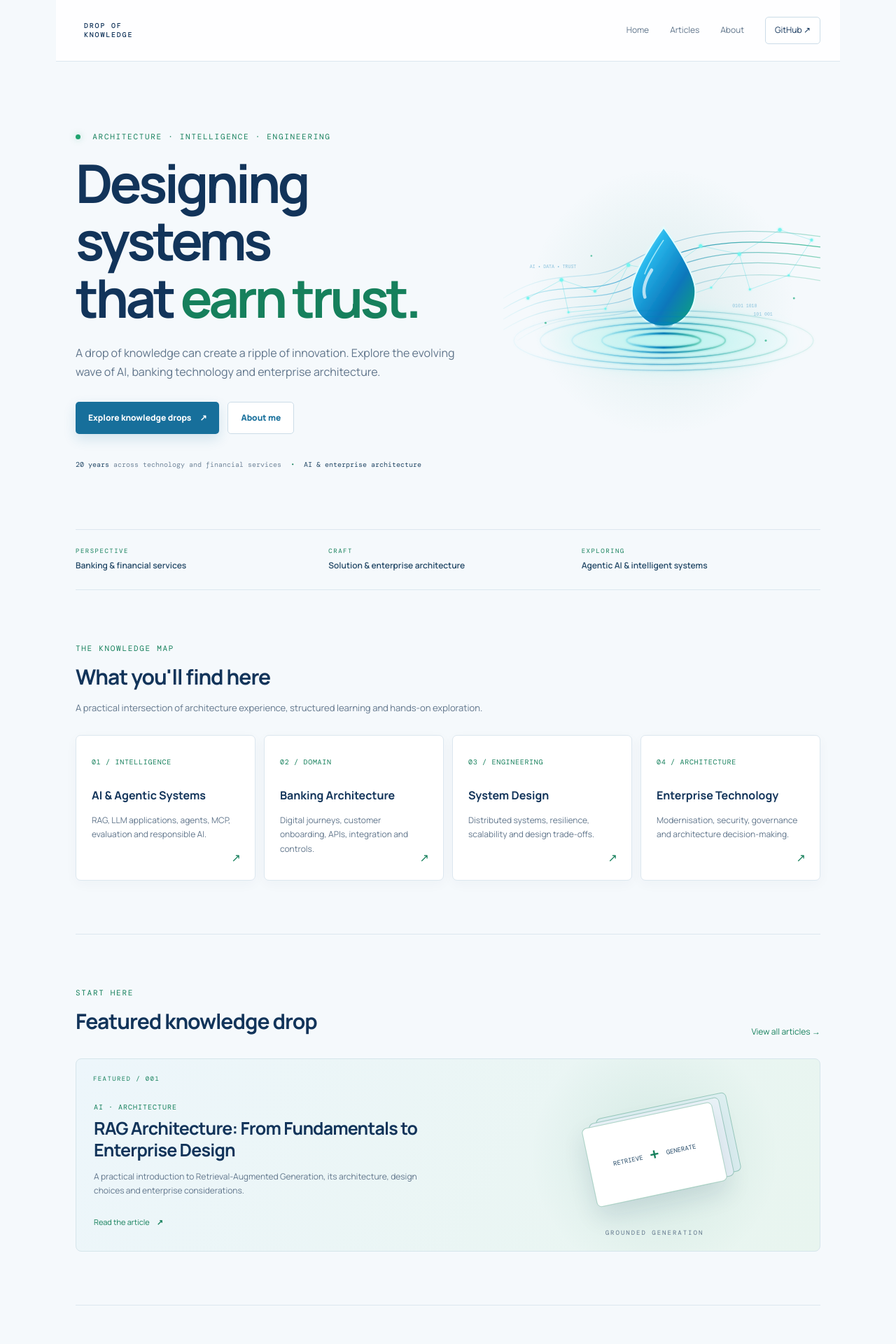
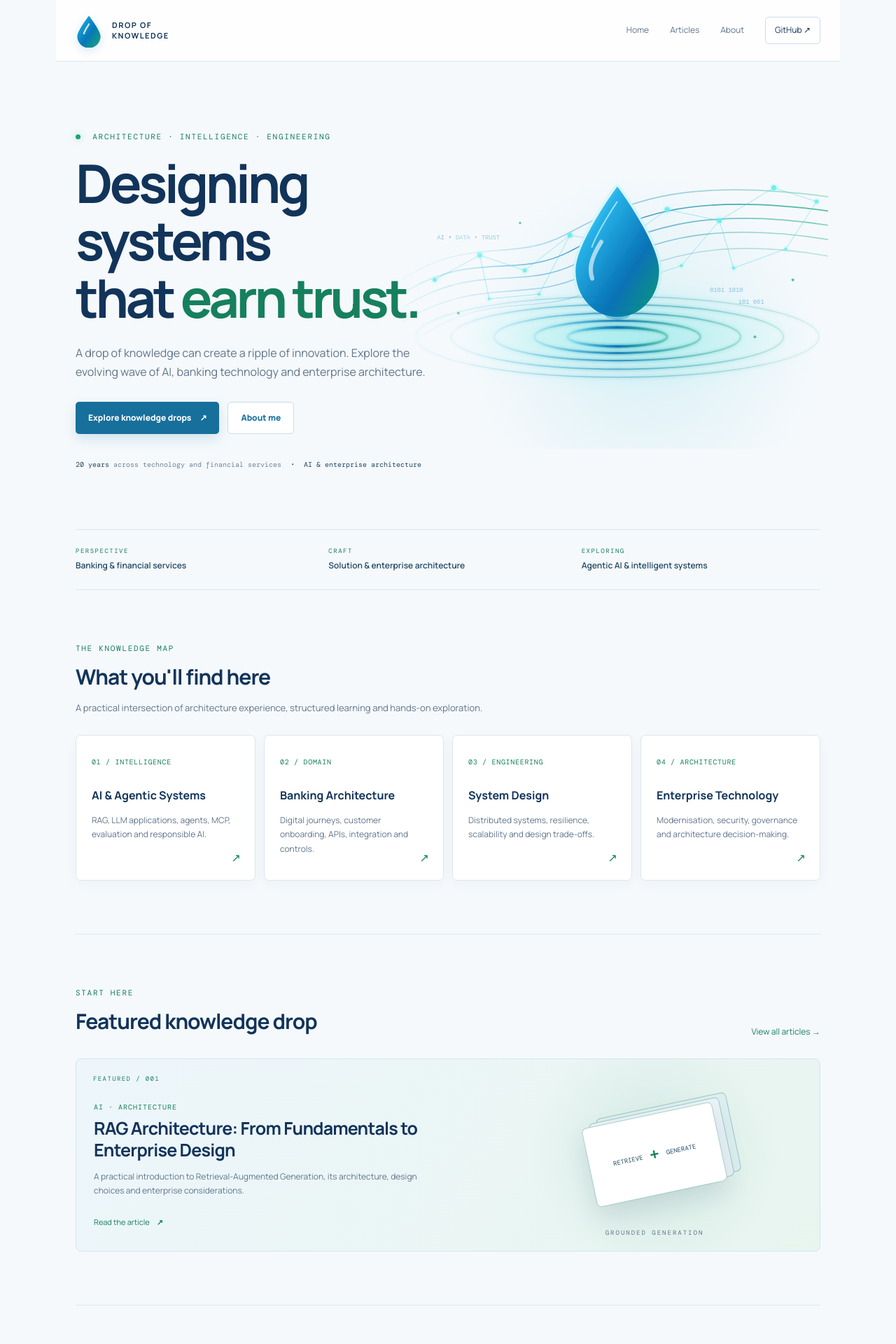
Before and after one commit to Bhakti/bhakti.github.io, a Jekyll site: the page built from index.html, in a window 1280 px wide. Shown: the top 1920 px of the page at 70% size. Built offline with Jekyll 4.4.1, drawn with Linux system fonts in a browser that asks for light colours.

Commit message:
Style water droplet identity and AI wave hero

```diff
--- a/assets/css/style.css
+++ b/assets/css/style.css
@@ -107,3 +107,23 @@ nav a:hover,.text-link:hover,nav a:focus-visible{color:#16805c}
   .site-header{background:#fff}
   .nav-github{background:#fff}
 }
+
+
+/* Water-drop identity and AI innovation wave */
+.brand{gap:14px;letter-spacing:1.1px}
+.brand-drop{width:38px;height:48px;flex:0 0 auto;filter:drop-shadow(0 4px 7px rgba(8,120,184,.16))}
+.brand-name{font:700 11px/1.35 'Manrope',sans-serif;letter-spacing:1.5px;color:#12345a}
+.hero-updated{grid-template-columns:1fr 1fr;gap:12px;min-height:560px}
+.hero-water{height:420px;min-width:0;overflow:visible;background:radial-gradient(ellipse at 52% 65%,rgba(33,181,202,.13),transparent 65%)}
+.hero-wave-image{display:block;width:116%;height:116%;max-width:none;object-fit:contain;transform:translate(-5%,-5%);mix-blend-mode:multiply}
+.hero-water:after{content:"";position:absolute;inset:0;pointer-events:none;background:linear-gradient(90deg,var(--bg) 0%,rgba(245,249,252,0) 24%);opacity:.28}
+@media(max-width:850px){
+ .hero-updated{grid-template-columns:1fr;gap:0}
+ .hero-water{height:310px;order:2;margin-top:8px}
+ .hero-wave-image{width:100%;height:115%;transform:translateY(-6%)}
+}
+@media(max-width:600px){
+ .brand-drop{width:31px;height:39px}
+ .brand-name{font-size:9px}
+ .hero-water{height:245px;margin-left:-12px;margin-right:-12px}
+}
```
